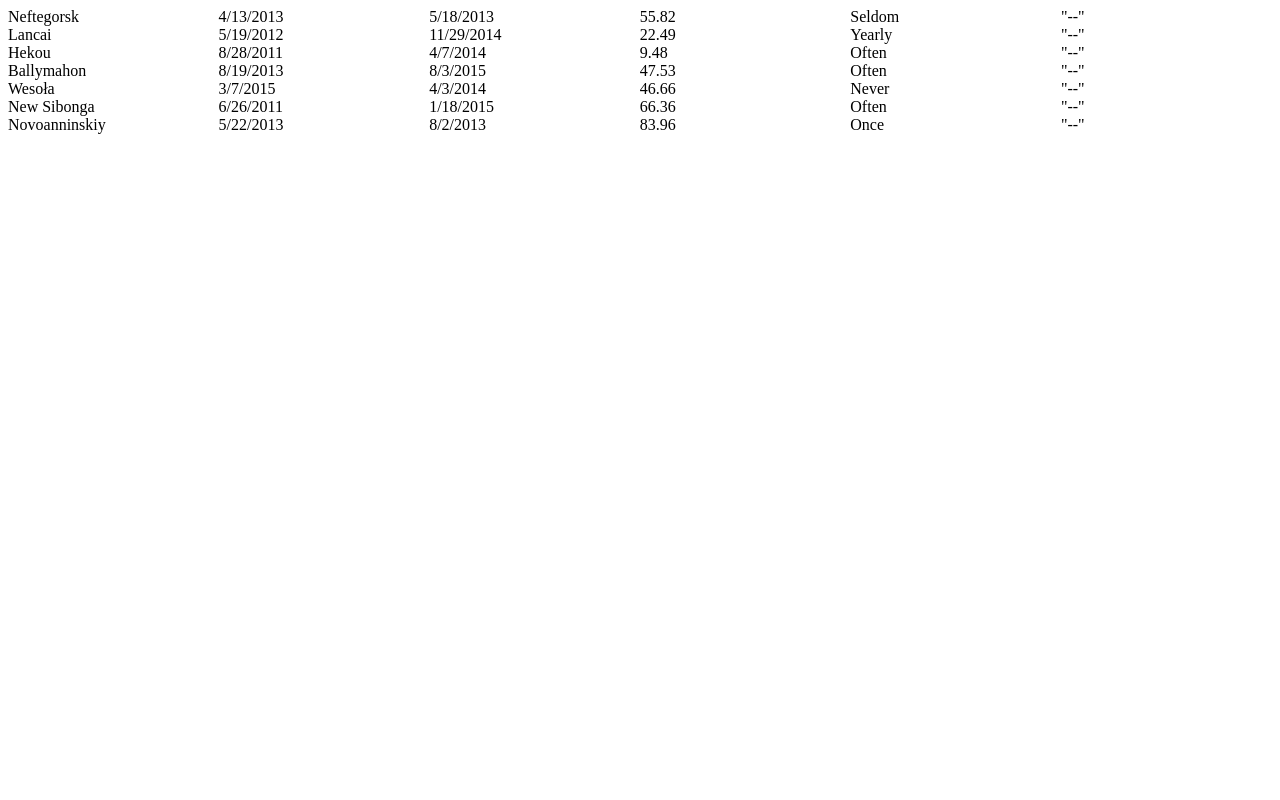
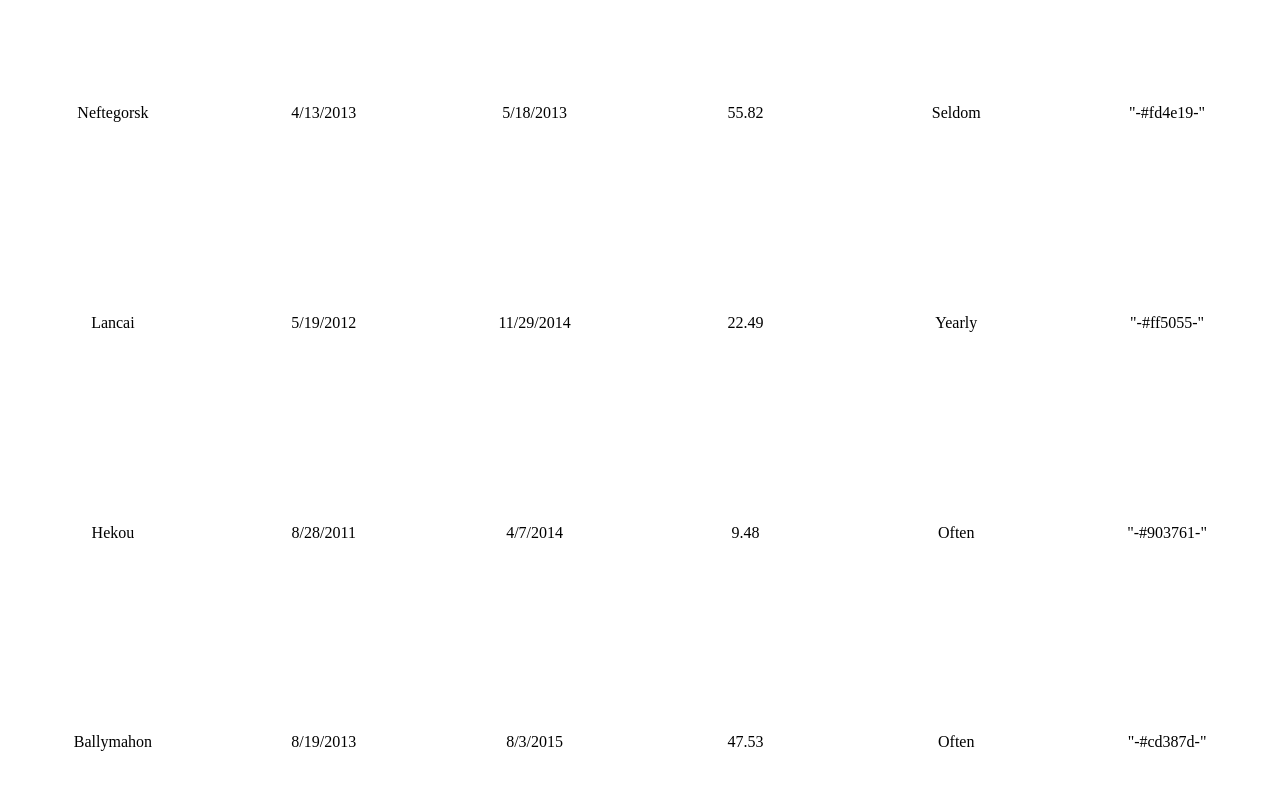
Before and after one commit to mpascualach/smsGrid, an Angular app: page /grid in a window 1280 px wide. Shown: the top 800 px of the page. Built offline with nearby package versions, Linux system fonts and the light colour scheme.

Commit message:
implemented material and installed bootstrap

```diff
--- a/package.json
+++ b/package.json
@@ -11,15 +11,18 @@
   },
   "private": true,
   "dependencies": {
-    "@angular/animations": "~7.2.0",
+    "@angular/animations": "^7.2.10",
+    "@angular/cdk": "^7.3.5",
     "@angular/common": "~7.2.0",
     "@angular/compiler": "~7.2.0",
     "@angular/core": "~7.2.0",
     "@angular/forms": "~7.2.0",
+    "@angular/material": "^7.3.5",
     "@angular/platform-browser": "~7.2.0",
     "@angular/platform-browser-dynamic": "~7.2.0",
     "@angular/router": "~7.2.0",
     "core-js": "^2.5.4",
+    "ngx-bootstrap": "^3.2.0",
     "rxjs": "~6.3.3",
     "tslib": "^1.9.0",
     "zone.js": "~0.8.26"
--- a/src/app/app.module.ts
+++ b/src/app/app.module.ts
@@ -3,6 +3,7 @@ import { NgModule } from '@angular/core';
 import { FormsModule } from '@angular/forms';
 
 import { HttpClientModule } from '@angular/common/http';
+import { MatGridListModule } from '@angular/material/grid-list';
 
 import { AppRoutingModule } from './app-routing.module';
 import { AppComponent } from './app.component';
@@ -19,7 +20,8 @@ import { RegistrationComponent } from './registration/registration.component';
     BrowserModule,
     AppRoutingModule,
     HttpClientModule,
-    FormsModule
+    FormsModule,
+    MatGridListModule
   ],
   providers: [],
   bootstrap: [AppComponent]
--- a/src/app/grid/grid.component.html
+++ b/src/app/grid/grid.component.html
@@ -1,22 +1,22 @@
 <div class="container">
-  <div class="item" *ngFor="let item of grid">
-    <div class="col-2">
+  <mat-grid-list cols="6" *ngFor="let item of grid">
+    <mat-grid-tile>
       {{ item.city }}
-    </div>
-    <div class="col-2">
+    </mat-grid-tile>
+    <mat-grid-tile>
       {{ item.start_date }}
-    </div>
-    <div class="col-2">
+    </mat-grid-tile>
+    <mat-grid-tile>
       {{ item.end_date }}
-    </div>
-    <div class="col-2">
+    </mat-grid-tile>
+    <mat-grid-tile>
       {{ item.price }}
-    </div>
-    <div class="col-2">
+    </mat-grid-tile>
+    <mat-grid-tile>
       {{ item.status }}
-    </div>
-    <div class="col-2">
-      "-{{ item.ccolor }}-"
-    </div>
-  </div>
+    </mat-grid-tile>
+    <mat-grid-tile>
+      "-{{ item.color }}-"
+    </mat-grid-tile>
+  </mat-grid-list>
 </div>
```
Also changed, not shown: 1 other file (tests, documents, lock files or other folders).
